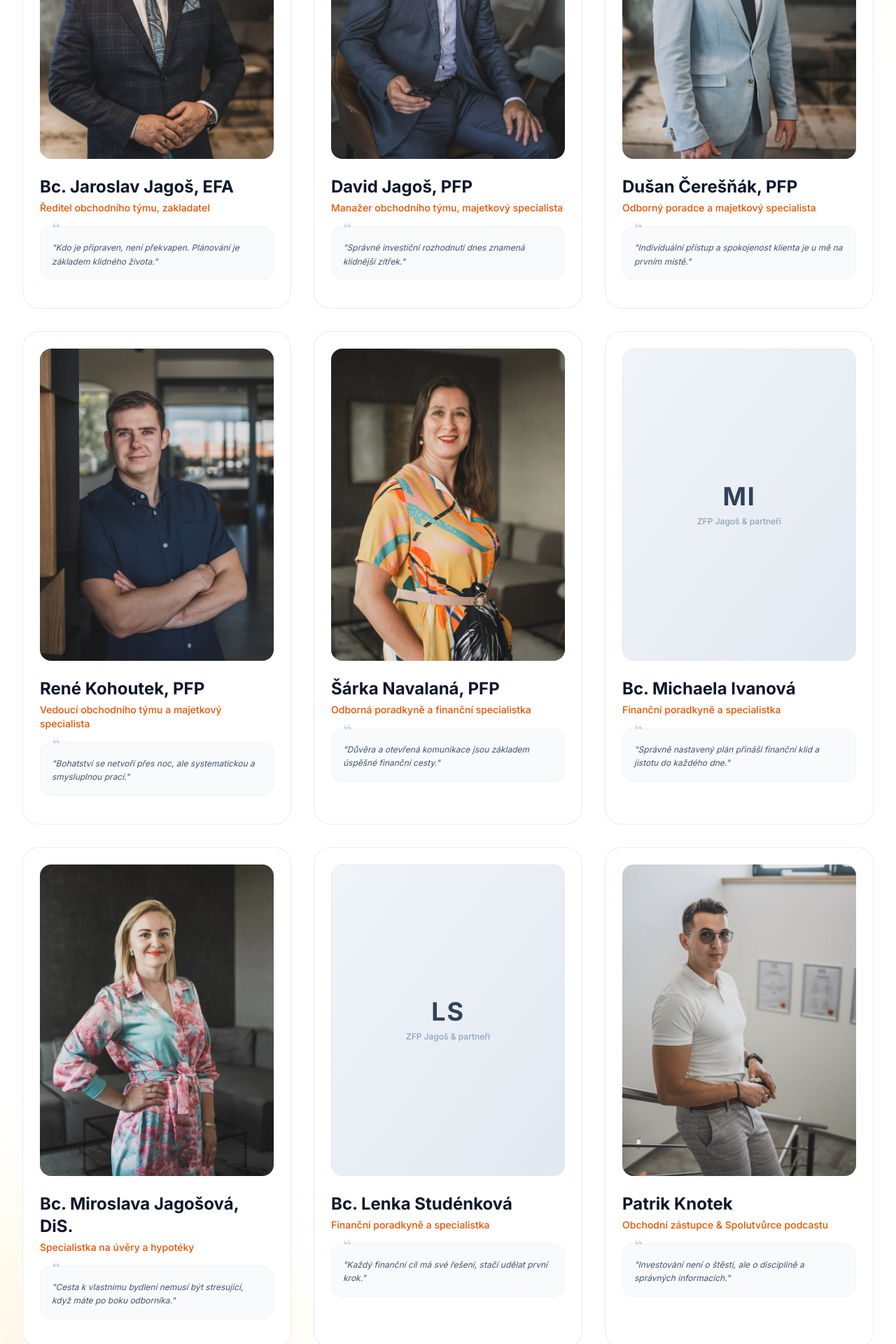
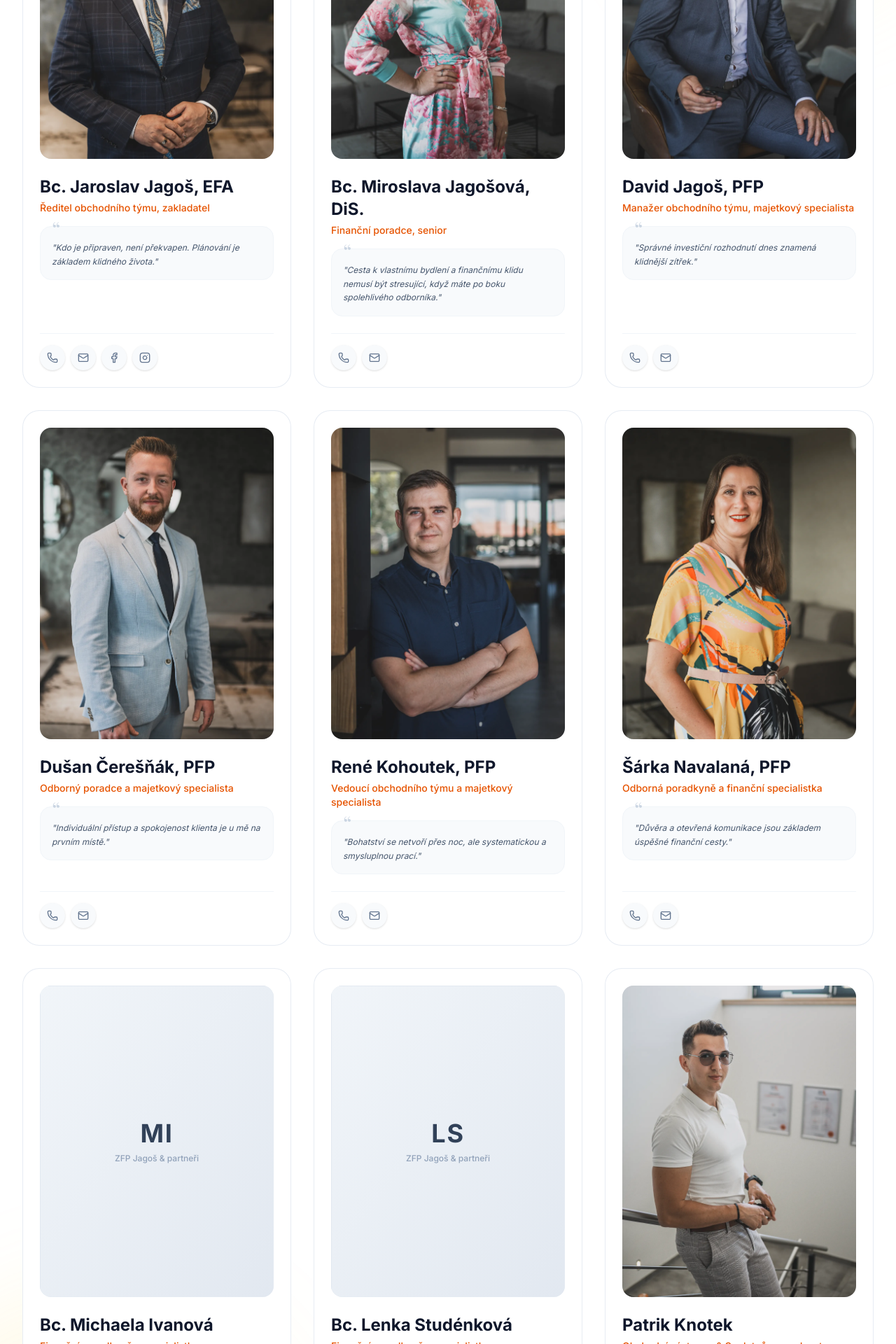
Before and after one commit to RemeskoXD/projekt22, a React (Vite) app: page /tym in a window 1280 px wide. Shown: the part 880-2800 px from the top of the page at 70% size. Built offline with nearby package versions, Linux system fonts and the light colour scheme; a web font is replaced by a local one.

Commit message:
feat: add social media links and update team contact info and order for Jaroslav Jagos and Miroslava Jagosova

```diff
--- a/src/data.ts
+++ b/src/data.ts
@@ -13,9 +13,23 @@ export const teamMembers: TeamMember[] = [
     role: 'Ředitel obchodního týmu, zakladatel',
     bio: 'Dlouholetý odborník na komplexní finanční plánování. Pomáhám klientům dosáhnout jejich životních cílů pomocí strategického přístupu k financím. Zakladatel ZFP Jagoš & partneři.',
     quote: '"Kdo je připraven, není překvapen. Plánování je základem klidného života."',
-    email: 'jaroslav.jagos@zfp.cz',
-    phone: '+420 606 084 044',
+    email: 'jaroslav.jagos@zfpa.cz',
+    phone: '+420 720 114 080',
     imageUrl: '/HRK 1/Jaroslav Jagoš/WEB/DSC_4937.webp',
+    socials: {
+      facebook: 'https://www.facebook.com/jaroslav.jagos',
+      instagram: 'https://www.instagram.com/jara_jagos_efa/'
+    }
+  },
+  {
+    id: 'miroslava-jagosova',
+    name: 'Bc. Miroslava Jagošová, DiS.',
+    role: 'Finanční poradce, senior',
+    bio: 'Pomáhám lidem plnit si sny o vlastním bydlení a stabilní budoucnosti. Provedu vás celým procesem financování, úvěrů a finančního zabezpečení.',
+    quote: '"Cesta k vlastnímu bydlení a finančnímu klidu nemusí být stresující, když máte po boku spolehlivého odborníka."',
+    email: 'miroslava.jagosova@zfpa.cz',
+    phone: '+420 721 054 076',
+    imageUrl: '/HRK 1/Mirka Jagosova/WEB/DSC_8014-Edit.webp'
   },
   {
     id: 'david-jagos',
@@ -23,7 +37,7 @@ export const teamMembers: TeamMember[] = [
     role: 'Manažer obchodního týmu, majetkový specialista',
     bio: 'Postarám se o to, aby váš majetek nejen bezpečně rostl, ale byl také chráněn před inflací a neočekávanými událostmi.',
     quote: '"Správné investiční rozhodnutí dnes znamená klidnější zítřek."',
-    email: 'david.jagos@zfp.cz',
+    email: 'david.jagos@zfpa.cz',
     phone: '+420 606 084 044',
     imageUrl: '/HRK 1/David Jagos/WEB/DSC_8524-Edit.webp',
   },
@@ -33,7 +47,7 @@ export const teamMembers: TeamMember[] = [
     role: 'Odborný poradce a majetkový specialista',
     bio: 'Specialista na komplexní finanční poradenství, investice a ochranu rodinných rozpočtů.',
     quote: '"Individuální přístup a spokojenost klienta je u mě na prvním místě."',
-    email: 'dusan.ceresnak@zfp.cz',
+    email: 'dusan.ceresnak@zfpa.cz',
     phone: '+420 606 084 044',
     imageUrl: '/HRK 1/Dušan Čerešňák/WEB/DSC_5174.webp',
   },
@@ -43,7 +57,7 @@ export const teamMembers: TeamMember[] = [
     role: 'Vedoucí obchodního týmu a majetkový specialista',
     bio: 'Komplexní správa majetku vyžaduje nadhled a pečlivou analýzu trhu. Mým cílem je váš dlouhodobý profit a stabilita.',
     quote: '"Bohatství se netvoří přes noc, ale systematickou a smysluplnou prací."',
-    email: 'rene.kohoutek@zfp.cz',
+    email: 'rene.kohoutek@zfpa.cz',
     phone: '+420 606 084 044',
     imageUrl: '/HRK 1/Rene Kohoutek/WEB/DSC_8555.webp',
   },
@@ -53,7 +67,7 @@ export const teamMembers: TeamMember[] = [
     role: 'Odborná poradkyně a finanční specialistka',
     bio: 'Pomáhám klientům správně nastavit rodinné finance a bezpečně zhodnocovat jejich úspory.',
     quote: '"Důvěra a otevřená komunikace jsou základem úspěšné finanční cesty."',
-    email: 'sarka.navalana@zfp.cz',
+    email: 'sarka.navalana@zfpa.cz',
     phone: '+420 606 084 044',
     imageUrl: '/HRK 1/Sarka Navalana/WEB/DSC_7124-Edit.webp',
   },
@@ -63,19 +77,9 @@ export const teamMembers: TeamMember[] = [
     role: 'Finanční poradkyně a specialistka',
     bio: 'Odbornice na osobní a rodinné finance, ochranu příjmů a finanční plánování na míru.',
     quote: '"Správně nastavený plán přináší finanční klid a jistotu do každého dne."',
-    email: 'michaela.ivanova@zfp.cz',
+    email: 'michaela.ivanova@zfpa.cz',
     phone: '+420 606 084 044',
     imageUrl: '',
-  },
-  {
-    id: 'miroslava-jagosova',
-    name: 'Bc. Miroslava Jagošová, DiS.',
-    role: 'Specialistka na úvěry a hypotéky',
-    bio: 'Pomáhám lidem plnit si sny o vlastním bydlení. Provedu vás celým procesem od výběru nejlepší hypotéky až po čerpání prostředků.',
-    quote: '"Cesta k vlastnímu bydlení nemusí být stresující, když máte po boku odborníka."',
-    email: 'miroslava.jagosova@zfp.cz',
-    phone: '+420 606 084 044',
-    imageUrl: '/HRK 1/Mirka Jagosova/WEB/DSC_8014-Edit.webp',
   },
   {
     id: 'lenka-studenkova',
@@ -83,7 +87,7 @@ export const teamMembers: TeamMember[] = [
     role: 'Finanční poradkyně a specialistka',
     bio: 'Komplexní péče o finance klientů s důrazem na dlouhodobou stabilitu a efektivní spoření.',
     quote: '"Každý finanční cíl má své řešení, stačí udělat první krok."',
-    email: 'lenka.studenkova@zfp.cz',
+    email: 'lenka.studenkova@zfpa.cz',
     phone: '+420 606 084 044',
     imageUrl: '',
   },
@@ -93,7 +97,7 @@ export const teamMembers: TeamMember[] = [
     role: 'Obchodní zástupce & Spolutvůrce podcastu',
     bio: 'Zaměřuji se na tvorbu a ochranu majetku. Společně s kolegy tvořím podcast Finanční kompas, kde se snažíme složitý svět financí přiblížit lidem.',
     quote: '"Investování není o štěstí, ale o disciplíně a správných informacích."',
-    email: 'patrik.knotek@zfp.cz',
+    email: 'patrik.knotek@zfpa.cz',
     phone: '+420 606 084 044',
     imageUrl: '/HRK 1/Patrik Knotek/WEB/DSC_8374.webp',
   },
@@ -103,7 +107,7 @@ export const teamMembers: TeamMember[] = [
     role: 'Odborný finanční poradce',
     bio: 'Pomáhám klientům efektivně spravovat jejich výdaje, úspory a investice s jasným plánem.',
     quote: '"Finanční svoboda začíná porozuměním vlastním penězům."',
-    email: 'dominik.konecny@zfp.cz',
+    email: 'dominik.konecny@zfpa.cz',
     phone: '+420 606 084 044',
     imageUrl: '/HRK 1/Dominik Konečný/WEB/DSC_7256-Edit.webp',
   },
@@ -113,7 +117,7 @@ export const teamMembers: TeamMember[] = [
     role: 'Odborný finanční poradce',
     bio: 'Konzultace a zprostředkování v oblasti úvěrů, pojištění a spoření pro jednotlivce i rodiny.',
     quote: '"Mým cílem je, aby klienti přesně věděli, za co platí a co jim to přináší."',
-    email: 'david.hajek@zfp.cz',
+    email: 'david.hajek@zfpa.cz',
     phone: '+420 606 084 044',
     imageUrl: '/HRK 1/David Hájek/WEB/DSC_7332.webp',
   },
@@ -123,7 +127,7 @@ export const teamMembers: TeamMember[] = [
     role: 'Odborná poradkyně',
     bio: 'Osobní finanční poradenství se zaměřením na srozumitelnost, lidskost a férovost.',
     quote: '"Kvalitní poradenství je o naslouchání a hledání nejlepší cesty pro klienta."',
-    email: 'katerina.lenghartova@zfp.cz',
+    email: 'katerina.lenghartova@zfpa.cz',
     phone: '+420 606 084 044',
     imageUrl: '/HRK 1/Kateřina Lenghartová/WEB/DSC_7130-Edit.webp',
   },
@@ -133,7 +137,7 @@ export const teamMembers: TeamMember[] = [
     role: 'Finanční poradkyně',
     bio: 'Pomáhám klientům orientovat se v možnostech spoření, investic a zabezpečení rodiny.',
     quote: '"S poctivým přístupem a jasným plánem lze dosáhnout každého finančního snu."',
-    email: 'kristyna.rancikova@zfp.cz',
+    email: 'kristyna.rancikova@zfpa.cz',
     phone: '+420 606 084 044',
     imageUrl: '',
   },
@@ -143,7 +147,7 @@ export const teamMembers: TeamMember[] = [
     role: 'Odborný poradce a majetkový konzultant',
     bio: 'Specializace na správu majetku, investiční strategie a ochranu rodinných financí.',
     quote: '"Investice do vlastní budoucnosti je to nejlepší rozhodnutí."',
-    email: 'tomas.herka@zfp.cz',
+    email: 'tomas.herka@zfpa.cz',
     phone: '+420 606 084 044',
     imageUrl: '',
   },
@@ -153,7 +157,7 @@ export const teamMembers: TeamMember[] = [
     role: 'Spoluzakladatel týmu & Finanční specialista',
     bio: 'Dlouholetý odborník a spoluzakladatel týmu ZFP Jagoš & partneři. Komplexní správa rodinného a firemního majetku.',
     quote: '"Dlouhodobé partnerství a důvěra jsou nejcennější hodnoty v našem oboru."',
-    email: 'karel.cab@zfp.cz',
+    email: 'karel.cab@zfpa.cz',
     phone: '+420 606 084 044',
     imageUrl: '',
   },
@@ -163,7 +167,7 @@ export const teamMembers: TeamMember[] = [
     role: 'Finanční poradkyně',
     bio: 'Osobní přístup k řešení rodinných rozpočtů, pojištění a dlouhodobého spoření pro děti.',
     quote: '"Správná finanční rozhodnutí dělají život klidnějším a bezstarostnějším."',
-    email: 'klara.kovarova@zfp.cz',
+    email: 'klara.kovarova@zfpa.cz',
     phone: '+420 606 084 044',
     imageUrl: '',
   },
@@ -173,7 +177,7 @@ export const teamMembers: TeamMember[] = [
     role: 'Finanční poradkyně',
     bio: 'Péče o klientská portfolia, finanční analýzy a hledání optimálních řešení na trhu.',
     quote: '"Vaše spokojenost a finanční bezpečí jsou pro mě na prvním místě."',
-    email: 'tereza.pribylova@zfp.cz',
+    email: 'tereza.pribylova@zfpa.cz',
     phone: '+420 606 084 044',
     imageUrl: '',
   },
--- a/src/pages/Home.tsx
+++ b/src/pages/Home.tsx
@@ -1,5 +1,5 @@
 import { motion, useScroll, useTransform, useSpring } from 'motion/react';
-import { ArrowRight, ShieldCheck, TrendingUp, Home as HomeIcon, Phone, Mail, Linkedin, Instagram, Headphones, Mic, Sparkles, Award } from 'lucide-react';
+import { ArrowRight, ShieldCheck, TrendingUp, Home as HomeIcon, Phone, Mail, Linkedin, Facebook, Instagram, Headphones, Mic, Sparkles, Award } from 'lucide-react';
 import { Link } from 'react-router-dom';
 import { teamMembers, getImageUrl } from '../data';
 import { ImageWithFallback } from '../components/ImageWithFallback';
@@ -434,15 +434,25 @@ export default function Home() {
                   <p className="text-brand-600 font-medium text-sm mb-4">{member.role}</p>
                   <p className="text-slate-500 text-sm line-clamp-3 mb-6 leading-relaxed">{member.bio}</p>
                 </div>
-                <div className="flex items-center gap-2 pt-6 border-t border-slate-50">
-                  <a href={`tel:${member.phone?.replace(/\s+/g, '')}`} aria-label={`Zavolat: ${member.name}`} className="w-10 h-10 rounded-full bg-slate-50 hover:bg-brand-50 hover:text-brand-600 text-slate-500 flex items-center justify-center transition-colors" title="Zavolat">
+                <div className="flex items-center gap-2 pt-6 border-t border-slate-100">
+                  <a href={`tel:${member.phone?.replace(/\s+/g, '')}`} aria-label={`Zavolat: ${member.name}`} className="w-10 h-10 rounded-full bg-slate-50 hover:bg-brand-50 hover:text-brand-600 text-slate-500 flex items-center justify-center transition-colors shadow-sm" title="Zavolat">
                     <Phone className="w-4 h-4" />
                   </a>
                   <a href={`mailto:${member.email}`} aria-label={`Napsat e-mail: ${member.name}`} className="w-10 h-10 rounded-full bg-slate-50 hover:bg-brand-50 hover:text-brand-600 text-slate-500 flex items-center justify-center transition-colors" title="Napsat e-mail">
                     <Mail className="w-4 h-4" />
                   </a>
+                  {member.socials?.facebook && (
+                    <a href={member.socials.facebook} target="_blank" rel="noreferrer noopener" aria-label={`Facebook profil: ${member.name}`} className="w-10 h-10 rounded-full bg-slate-50 hover:bg-brand-50 hover:text-blue-600 text-slate-500 flex items-center justify-center transition-colors shadow-sm" title="Facebook">
+                      <Facebook className="w-4 h-4" />
+                    </a>
+                  )}
+                  {member.socials?.instagram && (
+                    <a href={member.socials.instagram} target="_blank" rel="noreferrer noopener" aria-label={`Instagram profil: ${member.name}`} className="w-10 h-10 rounded-full bg-slate-50 hover:bg-brand-50 hover:text-pink-600 text-slate-500 flex items-center justify-center transition-colors shadow-sm" title="Instagram">
+                      <Instagram className="w-4 h-4" />
+                    </a>
+                  )}
                   {member.socials?.linkedin && (
-                    <a href={member.socials.linkedin} target="_blank" rel="noreferrer noopener" aria-label={`LinkedIn profil: ${member.name}`} className="w-10 h-10 rounded-full bg-slate-50 hover:bg-brand-50 hover:text-brand-600 text-slate-500 flex items-center justify-center transition-colors" title="LinkedIn">
+                    <a href={member.socials.linkedin} target="_blank" rel="noreferrer noopener" aria-label={`LinkedIn profil: ${member.name}`} className="w-10 h-10 rounded-full bg-slate-50 hover:bg-brand-50 hover:text-blue-700 text-slate-500 flex items-center justify-center transition-colors shadow-sm" title="LinkedIn">
                       <Linkedin className="w-4 h-4" />
                     </a>
                   )}
--- a/src/pages/MemberDetail.tsx
+++ b/src/pages/MemberDetail.tsx
@@ -99,23 +99,23 @@ export default function MemberDetail() {
                 </li>
               </ul>
 
-              {member.socials && (
+              {member.socials && Object.values(member.socials).some(Boolean) && (
                 <div className="mt-8 pt-6 border-t border-slate-200">
                   <h3 className="font-semibold text-slate-900 mb-4">Sociální sítě</h3>
                   <div className="flex gap-4">
-                    {member.socials.linkedin && (
-                      <a href={member.socials.linkedin} target="_blank" rel="noreferrer" className="w-10 h-10 rounded-full bg-white border border-slate-200 flex items-center justify-center text-slate-600 hover:text-brand-600 hover:border-brand-200 transition-colors">
-                        <Linkedin className="w-4 h-4" />
-                      </a>
-                    )}
                     {member.socials.facebook && (
-                      <a href={member.socials.facebook} target="_blank" rel="noreferrer" className="w-10 h-10 rounded-full bg-white border border-slate-200 flex items-center justify-center text-slate-600 hover:text-brand-600 hover:border-brand-200 transition-colors">
+                      <a href={member.socials.facebook} target="_blank" rel="noreferrer noopener" aria-label={`Facebook profil: ${member.name}`} className="w-10 h-10 rounded-full bg-white border border-slate-200 flex items-center justify-center text-slate-600 hover:text-blue-600 hover:border-blue-200 transition-colors shadow-sm" title="Facebook">
                         <Facebook className="w-4 h-4" />
                       </a>
                     )}
                     {member.socials.instagram && (
-                      <a href={member.socials.instagram} target="_blank" rel="noreferrer" className="w-10 h-10 rounded-full bg-white border border-slate-200 flex items-center justify-center text-slate-600 hover:text-brand-600 hover:border-brand-200 transition-colors">
+                      <a href={member.socials.instagram} target="_blank" rel="noreferrer noopener" aria-label={`Instagram profil: ${member.name}`} className="w-10 h-10 rounded-full bg-white border border-slate-200 flex items-center justify-center text-slate-600 hover:text-pink-600 hover:border-pink-200 transition-colors shadow-sm" title="Instagram">
                         <Instagram className="w-4 h-4" />
+                      </a>
+                    )}
+                    {member.socials.linkedin && (
+                      <a href={member.socials.linkedin} target="_blank" rel="noreferrer noopener" aria-label={`LinkedIn profil: ${member.name}`} className="w-10 h-10 rounded-full bg-white border border-slate-200 flex items-center justify-center text-slate-600 hover:text-blue-700 hover:border-blue-200 transition-colors shadow-sm" title="LinkedIn">
+                        <Linkedin className="w-4 h-4" />
                       </a>
                     )}
                   </div>
--- a/src/pages/Team.tsx
+++ b/src/pages/Team.tsx
@@ -2,7 +2,7 @@ import { motion } from 'motion/react';
 import { Link } from 'react-router-dom';
 import { teamMembers, getImageUrl } from '../data';
 import { ImageWithFallback } from '../components/ImageWithFallback';
-import { ArrowRight, Users, Sparkles } from 'lucide-react';
+import { ArrowRight, Users, Sparkles, Phone, Mail, Facebook, Instagram, Linkedin } from 'lucide-react';
 import SEO from '../components/SEO';
 import AmbientBackground from '../components/animations/AmbientBackground';
 import ScrollReveal from '../components/animations/ScrollReveal';
@@ -98,6 +98,31 @@ export default function Team() {
                     </div>
                   )}
                 </div>
+
+                {/* Contact & Social actions */}
+                <div className="flex items-center gap-2 pt-4 mt-2 border-t border-slate-100">
+                  <a href={`tel:${member.phone?.replace(/\s+/g, '')}`} aria-label={`Zavolat: ${member.name}`} className="w-9 h-9 rounded-full bg-slate-50 hover:bg-brand-50 hover:text-brand-600 text-slate-500 flex items-center justify-center transition-colors shadow-sm" title="Zavolat">
+                    <Phone className="w-4 h-4" />
+                  </a>
+                  <a href={`mailto:${member.email}`} aria-label={`Napsat e-mail: ${member.name}`} className="w-9 h-9 rounded-full bg-slate-50 hover:bg-brand-50 hover:text-brand-600 text-slate-500 flex items-center justify-center transition-colors shadow-sm" title="Napsat e-mail">
+                    <Mail className="w-4 h-4" />
+                  </a>
+                  {member.socials?.facebook && (
+                    <a href={member.socials.facebook} target="_blank" rel="noreferrer noopener" aria-label={`Facebook profil: ${member.name}`} className="w-9 h-9 rounded-full bg-slate-50 hover:bg-brand-50 hover:text-blue-600 text-slate-500 flex items-center justify-center transition-colors shadow-sm" title="Facebook">
+                      <Facebook className="w-4 h-4" />
+                    </a>
+                  )}
+                  {member.socials?.instagram && (
+                    <a href={member.socials.instagram} target="_blank" rel="noreferrer noopener" aria-label={`Instagram profil: ${member.name}`} className="w-9 h-9 rounded-full bg-slate-50 hover:bg-brand-50 hover:text-pink-600 text-slate-500 flex items-center justify-center transition-colors shadow-sm" title="Instagram">
+                      <Instagram className="w-4 h-4" />
+                    </a>
+                  )}
+                  {member.socials?.linkedin && (
+                    <a href={member.socials.linkedin} target="_blank" rel="noreferrer noopener" aria-label={`LinkedIn profil: ${member.name}`} className="w-9 h-9 rounded-full bg-slate-50 hover:bg-brand-50 hover:text-blue-700 text-slate-500 flex items-center justify-center transition-colors shadow-sm" title="LinkedIn">
+                      <Linkedin className="w-4 h-4" />
+                    </a>
+                  )}
+                </div>
               </ScrollReveal>
             ))}
           </div>
```
